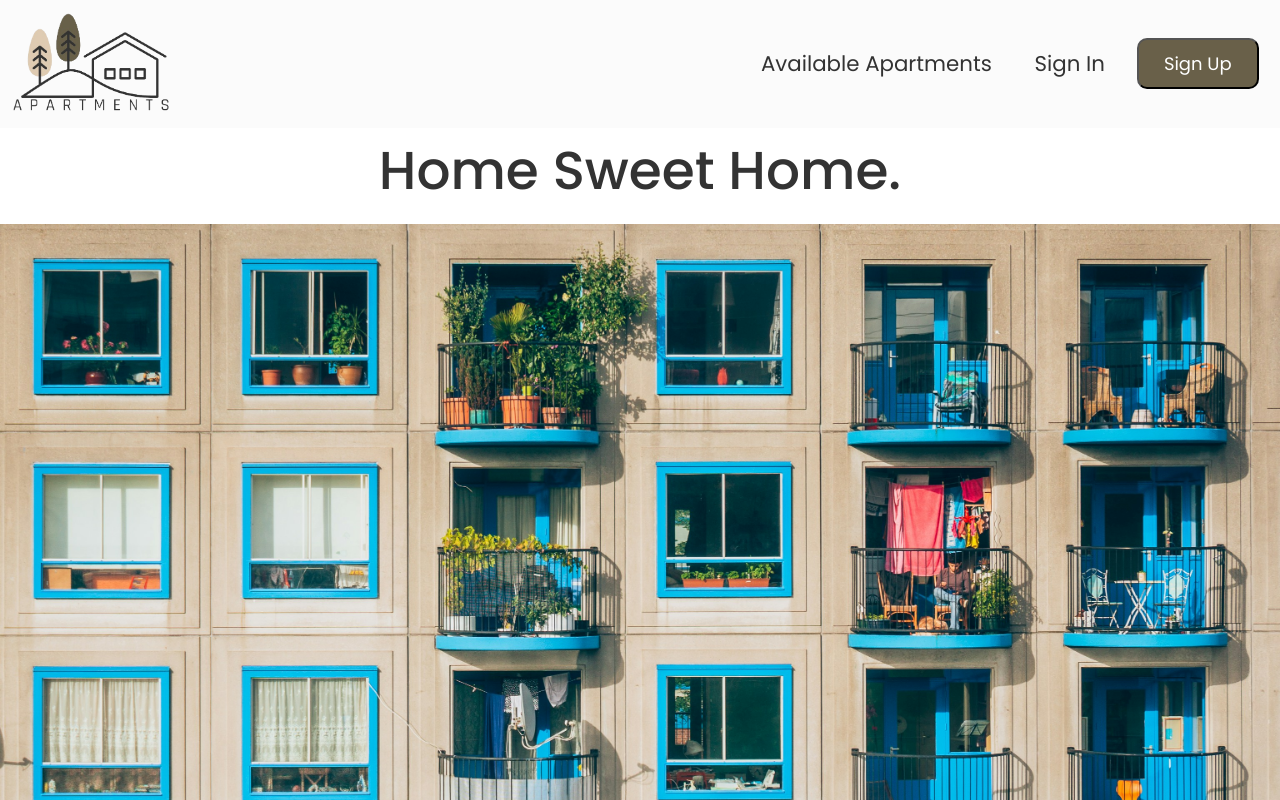
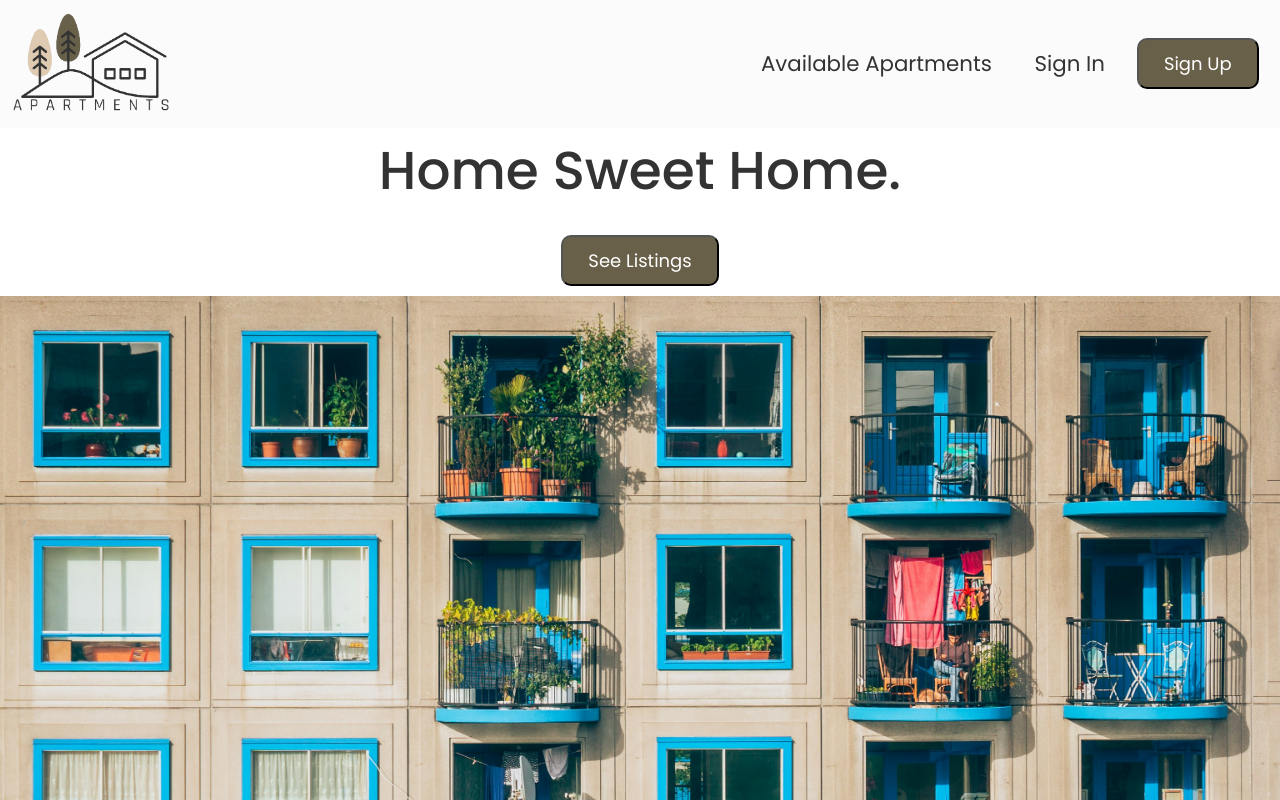
Before and after one commit to sjproctor/learn-apartment-app-react, a React (Create React App) app: page / in a window 1280 px wide. Shown: the top 800 px of the page. Built offline with nearby package versions, Linux system fonts and the light colour scheme.

Commit message:
:lipstick: adds call to action button on home page

```diff
--- a/src/pages/Home.js
+++ b/src/pages/Home.js
@@ -1,10 +1,11 @@
-import React from "react"
+import NavButton from "../components/NavButton"
 import apartments from "../assets/jan-jakub-nanista-unsplash.jpg"
 
 const Home = () => {
   return (
     <div className="center-content">
       <h1 className="title-header">Home Sweet Home.</h1>
+      <NavButton url="/apartments" buttonContent="See Listings" />
       <img
         src={apartments}
         alt="tiled pattern of blue windows on a tan building"
```
Also changed, not shown: 1 other file (tests, documents, lock files or other folders).
